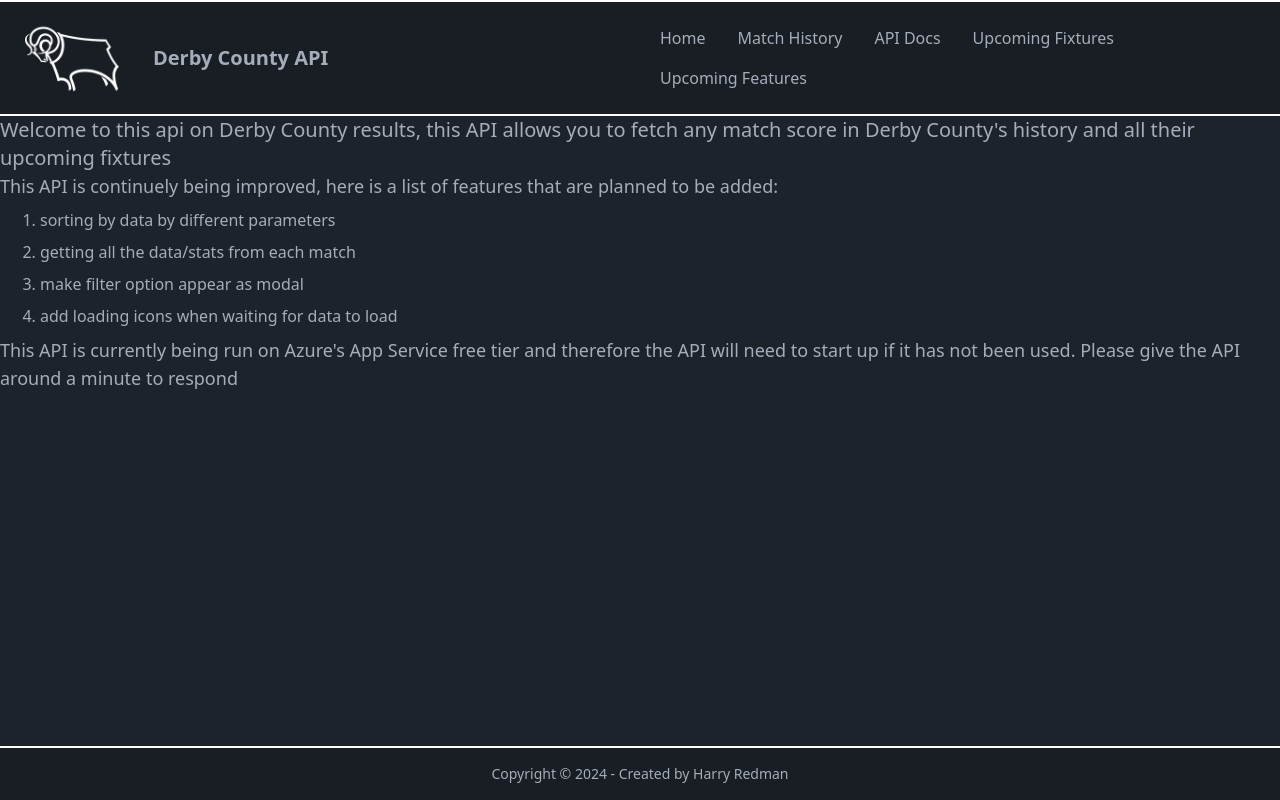
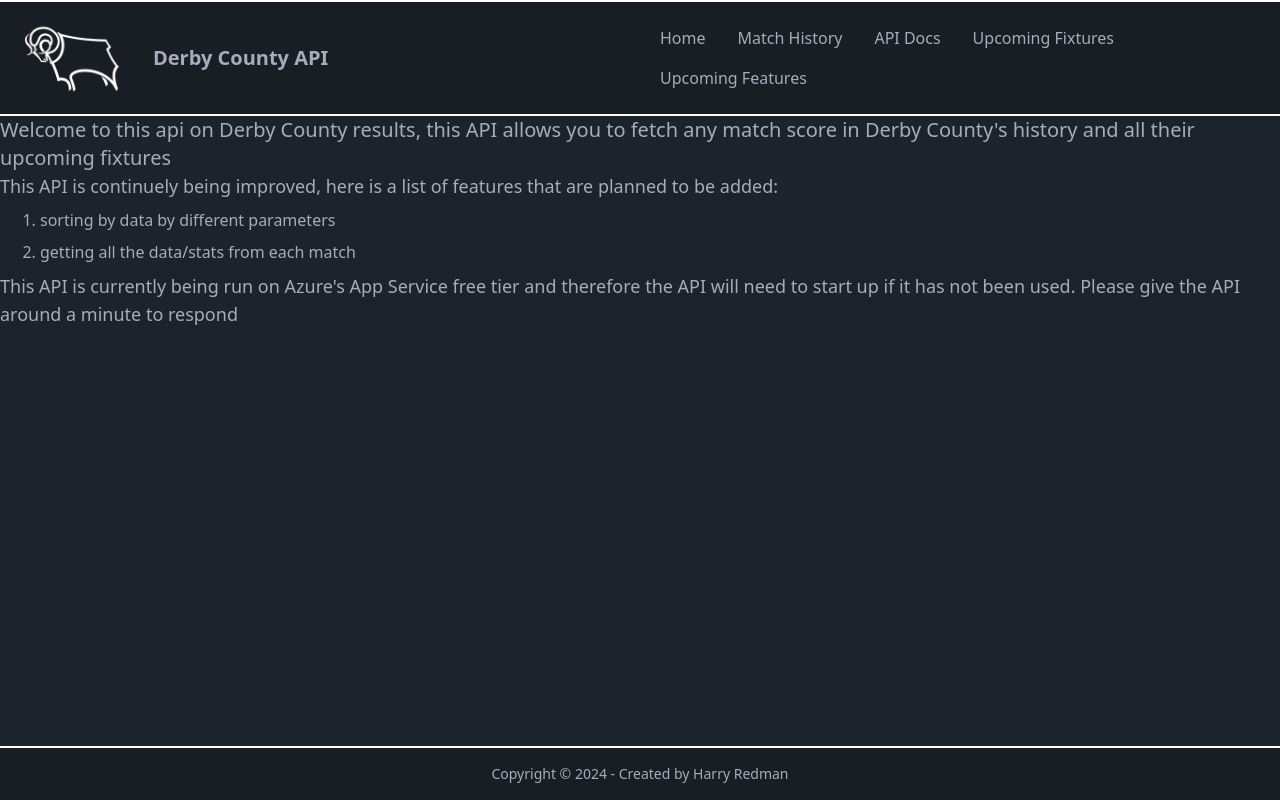
Before and after one commit to hazzaRR/DerbyCountyNuxt, a Nuxt app: page /upcoming in a window 1280 px wide. Built offline with nearby package versions, Linux system fonts and the light colour scheme.

Commit message:
centered text on index page and removed items from list that have been completed

```diff
--- a/pages/index.vue
+++ b/pages/index.vue
@@ -7,9 +7,9 @@
 
     <h1 class="text-3xl mx-auto text-center my-4 font-black">WE ARE DERBY!</h1>
 
-    <h1 class="text-xl">Welcome to this api on Derby County results, this API allows you to fetch any match score in Derby
+    <h1 class="text-xl mx-auto text-center">Welcome to this api on Derby County results, this API allows you to fetch any match score in Derby
       County's history and all their upcoming fixtures</h1>
-    <h2 class="text-lg">This API is continuely being improved, with the hopes of eventually getting all the data/stats
+    <h2 class="text-lg mx-auto text-center">This API is continuely being improved, with the hopes of eventually getting all the data/stats
       from each match</h2>
 
     <div class="grid grid-cols-1 md:grid-cols-2 gap-6 m-12">
--- a/pages/upcoming.vue
+++ b/pages/upcoming.vue
@@ -7,8 +7,6 @@
         <ol class="list-decimal mx-10">
             <li class="my-2">sorting by data by different parameters</li>
             <li class="my-2">getting all the data/stats from each match</li>
-            <li class="my-2">make filter option appear as modal</li>
-            <li class="my-2">add loading icons when waiting for data to load</li>
         </ol>
 
         <h2 class="text-lg">This API is currently being run on Azure's App Service free tier and therefore the API will need to start up if it has not been used. Please give the API around a minute to respond</h2>
```
Also changed, not shown: 1 other file (tests, documents, lock files or other folders).
